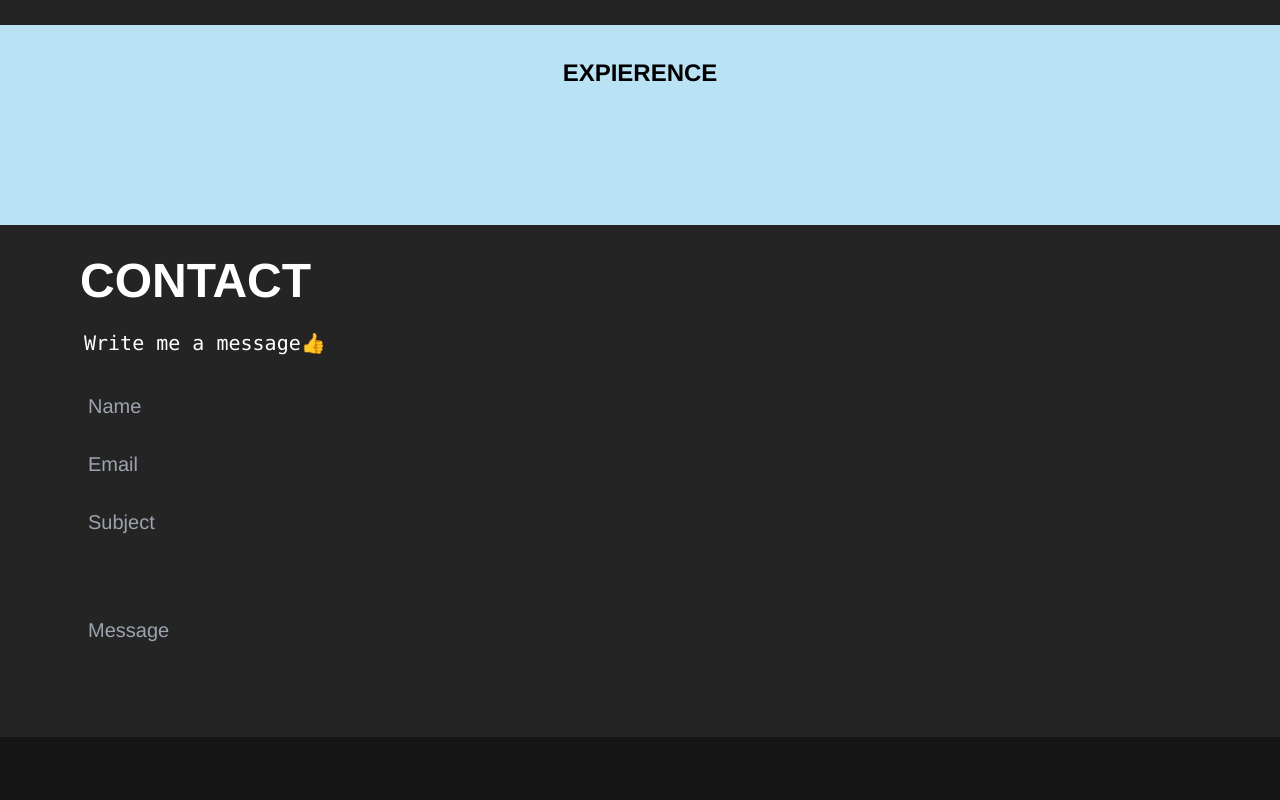
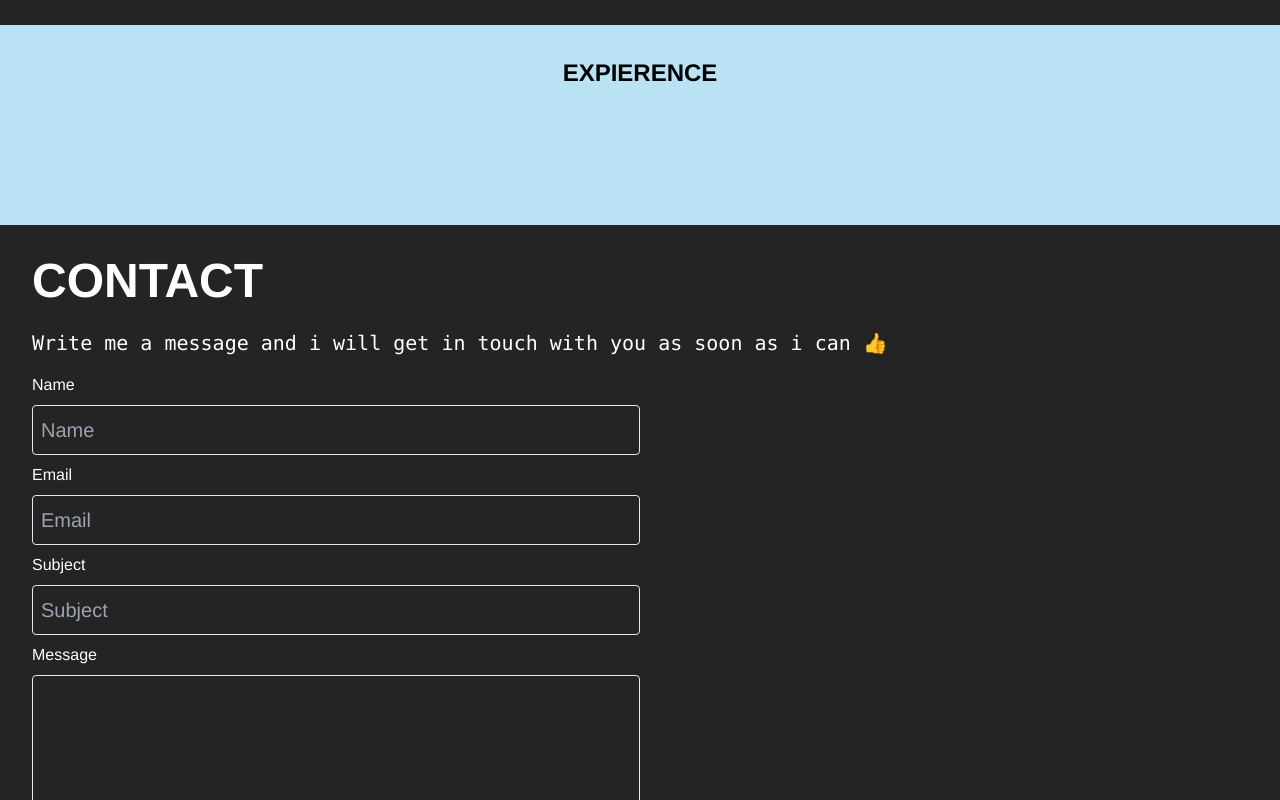
Before and after one commit to Torsoto/Portfolio, a React (Create React App) app: page / in a window 1280 px wide. Shown: the part 2000-2800 px from the top of the page. Built offline with nearby package versions, Linux system fonts and the light colour scheme.

Commit message:
almost done with contact

```diff
--- a/src/components/Contact.jsx
+++ b/src/components/Contact.jsx
@@ -1,19 +1,24 @@
 import React from 'react'
-
 const Contact = () => {
   return (
-    <div id='contact' className='w-full p-8 pl-20 bg-[#242424] max-w-[1600px] grid grid-row-3'>
-        <h1 className='text-5xl font-bold text-white'>CONTACT</h1>
-        <div className='grid grid-row-3 text-white'>
-            <p className='text-white text-xl font-mono pt-6 pl-1'>Write me a message👍</p>
-            <input type="text"/>
+    <div id='contact' className='w-full lg:p-8 p-4 bg-[#242424] max-w-[1600px] grid grid-row-3'>
+        <h1 className='font-bold text-white lg:text-5xl md:text-4xl text-3xl'>CONTACT</h1>
+        <div className='grid grid-col-3 text-white'>
+            <div className='lg:w-[50%] md:w-[40%] sm:[80%]'>
+            <p className='text-white lg:text-xl md:text-xl sm:text-[16px] font-mono pt-6 lg:whitespace-nowrap md:whitespace-nowrap'>Write me a message and i will get in touch with you as soon as i can 👍</p>
+                <ul className='grid gap-2 pt-4'>
+                    <p >Name</p>
+                    <li><input required  type="text" name='name' placeholder='Name'className='text-white w-full leading-tight h-[50px] text-xl p-2 appearance-none border rounded focus:bg-[#151515] focus:outline-none' /></li>
+                    <p >Email</p>
+                    <li><input required type="email" name='email' placeholder='Email' className='text-white w-full leading-tight h-[50px] text-xl p-2 appearance-none border rounded focus:bg-[#151515] focus:outline-none' /></li>
+                    <p >Subject</p>
+                    <li><input required type="text" name='Subject' placeholder='Subject' className='text-white w-full h-[50px] text-xl p-2 appearance-none border rounded focus:bg-[#151515] focus:outline-none'/></li>
+                    <p >Message</p>
+                    <li><input required type="text" name='Subject'  className='text-white w-full leading-tight h-[150px] text-xl p-2 appearance-none border rounded focus:bg-[#151515] focus:outline-none' /></li>
+                </ul>
+                <button className='pl-1 p-3 mt-4 lg:w-52 bg-[#B9E2F4] hover:scale-105 transition-all ease-in-out duration-200 text-black rounded-[8px] w-40 text-2xl font-bold'>SEND</button>
+            </div>
             <div>
-                <ul className='grid grid-row-3 gap-2'>
-                    <li><input required  type="text" name='name' placeholder='Name'className='text-white w-[50%] h-[50px] text-xl p-2' /></li>
-                    <li><input required type="email" name='email' placeholder='Email' className='text-white w-[50%] h-[50px] text-xl p-2' /></li>
-                    <li><input required type="text" name='Subject' placeholder='Subject' className='text-white w-[50%] h-[50px] text-xl p-2'/></li>
-                    <li><input required type="text" name='Subject' placeholder='Message' className='text-white w-[50%] h-[150px] text-xl p-2' /></li>
-                </ul>
             </div>
         </div>
     </div>
```
